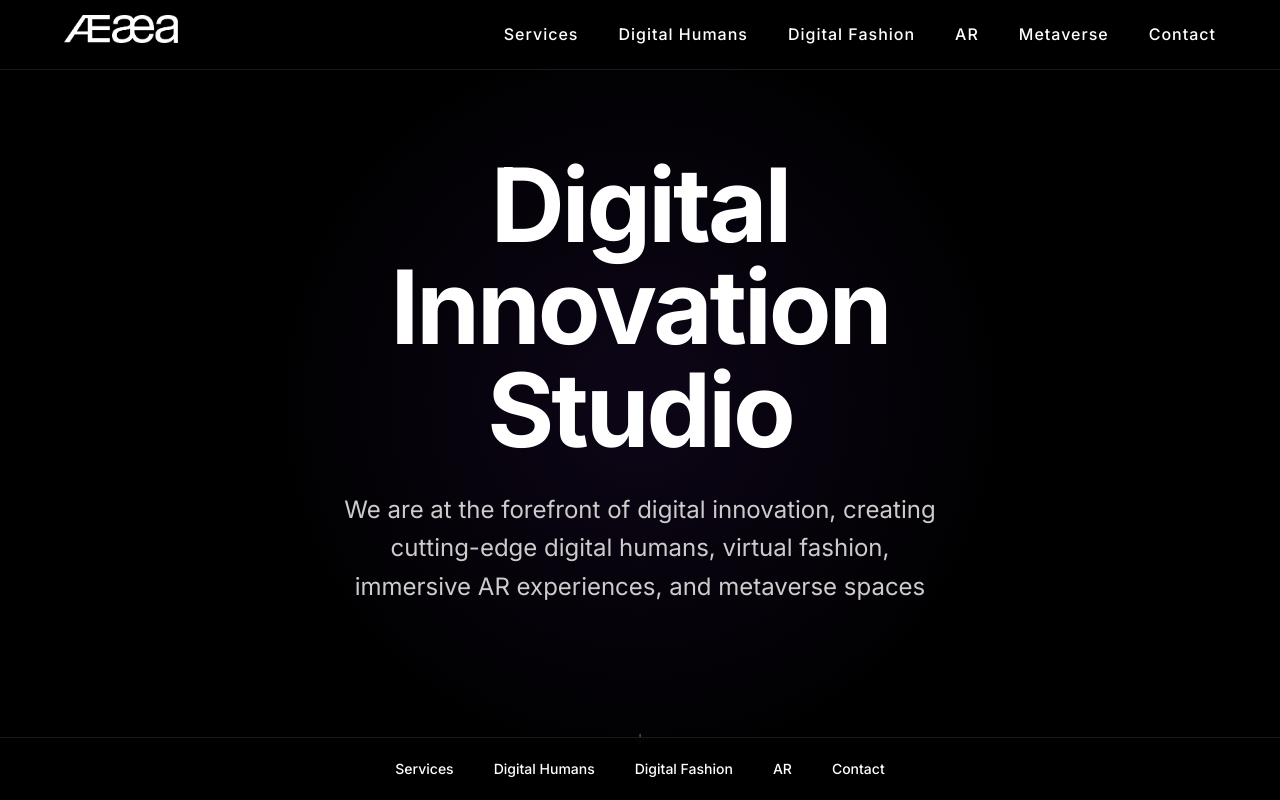
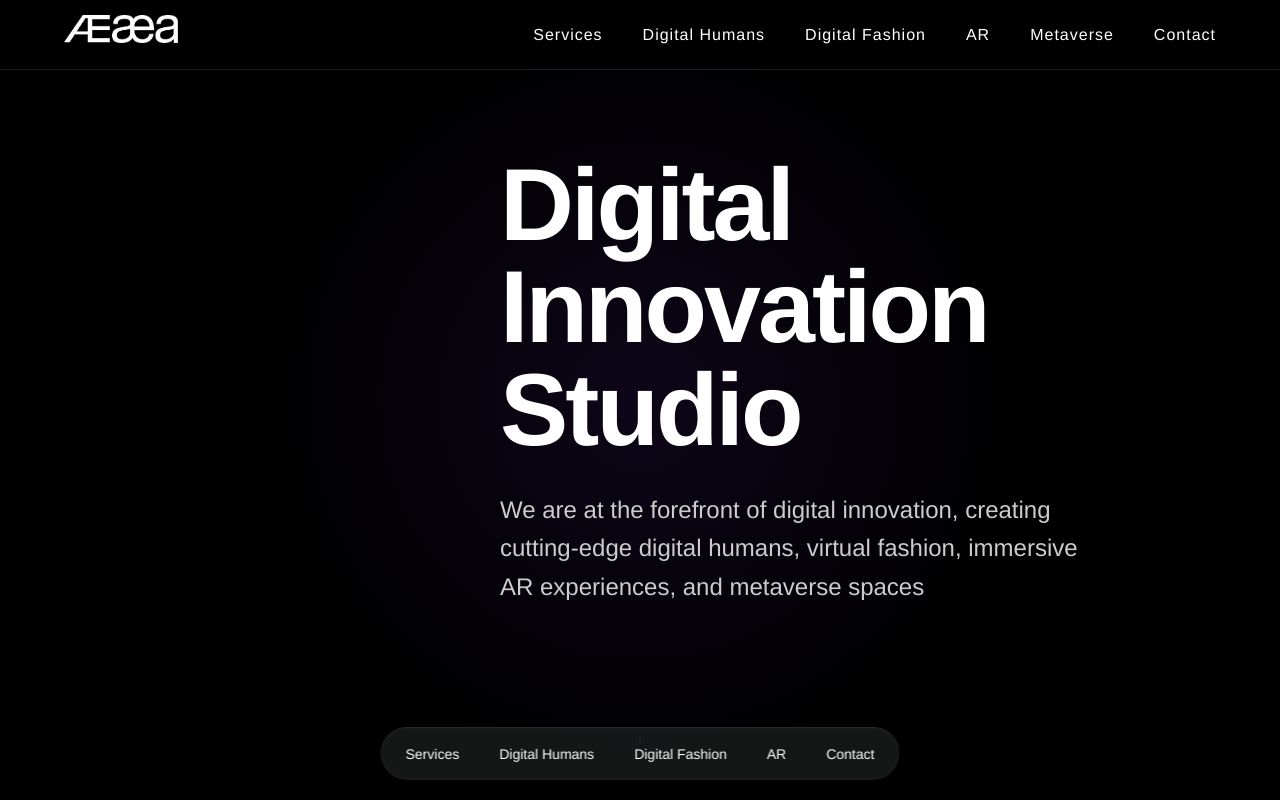
Before and after one commit to XnoBui/aeaea.xyz, a plain HTML site: page aeaea_company_website.html in a window 1280 px wide. Shown: the top 800 px of the page. Drawn offline with Linux system fonts and the light colour scheme.

Commit message:
feat: align hero content to the right

```diff
--- a/css/aeaea_company_website.css
+++ b/css/aeaea_company_website.css
@@ -5,7 +5,7 @@
 }
 
 body {
-    font-family: 'Inter', -apple-system, BlinkMacSystemFont, 'Segoe UI', Roboto, sans-serif;
+    font-family: "Helvetica Neue";
     background: #000;
     color: #fff;
     line-height: 1.6;
@@ -61,15 +61,16 @@ nav {
     height: 100vh;
     display: flex;
     align-items: center;
-    justify-content: center;
+    justify-content: flex-end;
     position: relative;
     background: radial-gradient(circle at center, rgba(131, 56, 236, 0.1) 0%, #000 50%);
 }
 
 .hero-content {
-    text-align: center;
+    text-align: left;
     max-width: 800px;
     padding: 0 20px;
+    padding-right: 5%;
 }
 
 .hero h1 {
@@ -86,8 +87,6 @@ nav {
     margin-bottom: 40px;
     font-weight: 400;
     max-width: 600px;
-    margin-left: auto;
-    margin-right: auto;
 }
 
 .scroll-indicator {
@@ -406,17 +405,19 @@ footer {
 /* Bottom Navigation */
 .bottom-nav {
     position: fixed;
-    bottom: 0;
-    left: 0;
-    width: 100%;
-    background: rgba(0, 0, 0, 0.8);
-    backdrop-filter: blur(10px);
+    bottom: 20px;
+    left: 50%;
+    transform: translateX(-50%);
+    background: rgba(203, 210, 218, 0.10);
+    backdrop-filter: blur(16.747573852539062px);
     display: flex;
     justify-content: center;
     align-items: center;
     z-index: 1000;
-    border-top: 1px solid rgba(255, 255, 255, 0.1);
-    padding: 10px 0;
+    border-top: 1.117px solid rgba(207, 213, 219, 0.10);
+    box-shadow: 0px 0px 6.699px 0px rgba(207, 213, 219, 0.05) inset;
+    padding: 5px;
+    border-radius: 30px;
 }
 
 .bottom-nav-link {
@@ -426,7 +427,7 @@ footer {
     font-weight: 500;
     padding: 10px 20px;
     transition: background 0.3s;
-    border-radius: 20px;
+    border-radius: 25px;
 }
 
 .bottom-nav-link:hover {
```
